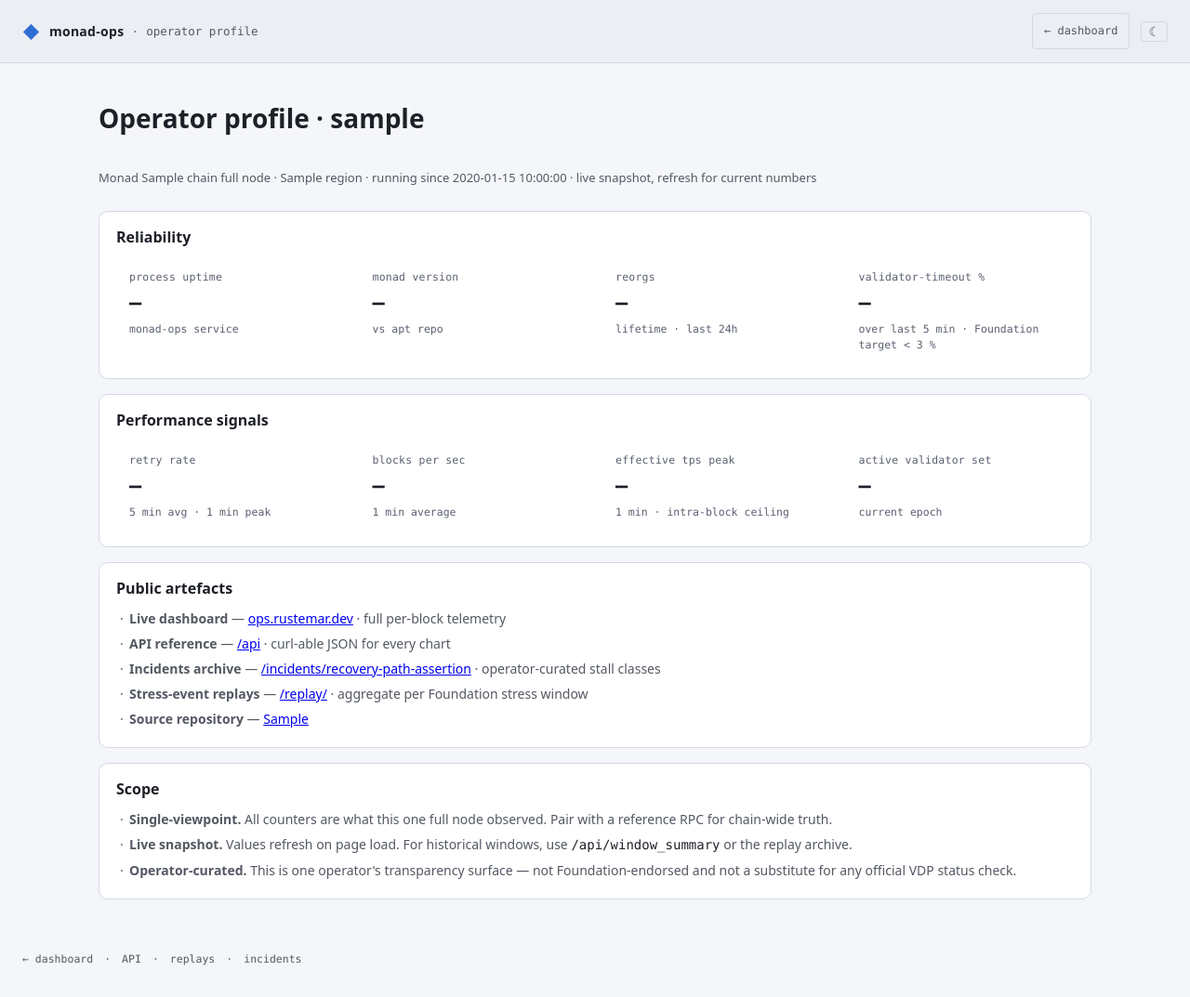
After one commit to rustemar/monad-ops, a Python web app: template monad_ops/dashboard/templates/profile/operator.html in a window 1280 px wide. The commit adds this page. Shown: the whole page at 93% size. Run offline with Jinja, Linux system fonts and the light colour scheme; the template is opened without the code that fills it: most values are stand-ins (such as "Sample title", 1, 10 or a date in 2020).

Commit message:
ops: add operator-readiness profile page at /profile/<handle>
Public transparency surface aggregating uptime, monad-version compliance, reorg counts, validator-timeout %, retry profile and active-set position from existing endpoints — one URL per operator, gated by the [operator] config block, 404s on unknown handles.

```diff
--- a/monad_ops/dashboard/static/app.css
+++ b/monad_ops/dashboard/static/app.css
@@ -287,6 +287,30 @@ main { max-width: 1280px; margin: 0 auto; padding: 24px; }
 .version-row:hover, .version-row:focus { background: var(--surface-hover, rgba(255,255,255,0.03)); }
 a.version-row { text-decoration: none; color: var(--text-dim); }
 a.version-row:hover, a.version-row:focus { color: var(--text-dim); text-decoration: none; }
+
+.profile-grid {
+    display: grid; gap: 16px;
+    grid-template-columns: repeat(auto-fit, minmax(180px, 1fr));
+    margin-top: 8px;
+}
+.profile-cell {
+    padding: 12px 14px;
+    border-radius: 8px;
+    background: var(--surface-hover, rgba(255,255,255,0.03));
+    display: flex; flex-direction: column; gap: 4px;
+}
+.profile-label {
+    font-family: var(--mono); font-size: 11.5px;
+    color: var(--text-faint); text-transform: lowercase;
+    letter-spacing: 0.02em;
+}
+.profile-val {
+    font-family: var(--mono); font-size: 22px; font-weight: 600;
+    color: var(--text); font-variant-numeric: tabular-nums;
+}
+.profile-sub {
+    font-family: var(--mono); font-size: 11.5px; color: var(--text-faint);
+}
 .version-line {
     color: var(--text); font-variant-numeric: tabular-nums;
     letter-spacing: 0.01em;
--- /dev/null
+++ b/monad_ops/dashboard/static/profile.js
@@ -0,0 +1,123 @@
+// Operator-readiness profile renderer.
+//
+// One-shot fetch on page load + periodic refresh — pulls /api/state,
+// /api/version and /api/validator_set, fills the profile cards. No
+// charts here on purpose; the dashboard is the deep-dive surface,
+// /profile is the at-a-glance summary a reviewer can skim in 30s.
+
+const PROFILE_REFRESH_MS = 30000;
+
+function profileSetText(id, value, subId, subText) {
+    const el = document.getElementById(id);
+    if (el) el.textContent = value;
+    if (subId && subText !== undefined) {
+        const sub = document.getElementById(subId);
+        if (sub) sub.textContent = subText;
+    }
+}
+
+function profileFmtInt(n) {
+    if (n == null || !isFinite(n)) return "—";
+    return Math.round(n).toLocaleString("en-US");
+}
+
+function profileFmtPct(n, digits = 2) {
+    if (n == null || !isFinite(n)) return "—";
+    return `${Number(n).toFixed(digits)} %`;
+}
+
+function profileFmtUptime(sec) {
+    if (sec == null || !isFinite(sec)) return "—";
+    const s = Math.max(0, Math.floor(sec));
+    const d = Math.floor(s / 86400);
+    const h = Math.floor((s % 86400) / 3600);
+    const m = Math.floor((s % 3600) / 60);
+    if (d > 0) return `${d}d ${h}h`;
+    if (h > 0) return `${h}h ${m}m`;
+    return `${m}m`;
+}
+
+function profileFmtCompact(n) {
+    if (n == null || !isFinite(n)) return "—";
+    const v = Number(n);
+    if (v >= 1_000_000_000) return (v / 1_000_000_000).toFixed(2).replace(/\.?0+$/, "") + "B";
+    if (v >= 1_000_000)     return (v / 1_000_000).toFixed(2).replace(/\.?0+$/, "") + "M";
+    if (v >= 1_000)         return (v / 1_000).toFixed(2).replace(/\.?0+$/, "") + "K";
+    return String(Math.round(v));
+}
+
+function profileMonFromWei(weiStr) {
+    if (weiStr == null) return null;
+    try {
+        const w = BigInt(String(weiStr));
+        return Number(w / (10n ** 18n));
+    } catch (_) {
+        return null;
+    }
+}
+
+async function profileLoad() {
+    let state = null, version = null, valset = null;
+    try {
+        const [sr, vr, kr] = await Promise.all([
+            fetch("/api/state"),
+            fetch("/api/version"),
+            fetch("/api/validator_set"),
+        ]);
+        if (sr.ok) state = await sr.json();
+        if (vr.ok) version = await vr.json();
+        if (kr.ok) valset = await kr.json();
+    } catch (e) { /* surface as dashes; better than half-populated */ }
+
+    // Reliability row.
+    if (state) {
+        profileSetText("prof-uptime", profileFmtUptime(state.uptime_sec));
+        const reorgsTotal = state.reorg_count ?? 0;
+        const reorgs24h = state.recent_reorgs_24h ?? 0;
+        profileSetText(
+            "prof-reorgs",
+            `${profileFmtInt(reorgsTotal)} / ${profileFmtInt(reorgs24h)}`,
+            "prof-reorgs-sub",
+            `lifetime · last 24 h`
+        );
+        const vtp = state.consensus && state.consensus.validator_timeout_pct_5m;
+        profileSetText("prof-vtp", profileFmtPct(vtp));
+        // Performance row.
+        profileSetText("prof-rtp",
+            `${profileFmtPct(state.rtp_avg_5m, 1)} / ${profileFmtPct(state.rtp_max_1m, 1)}`);
+        profileSetText("prof-bps",
+            state.blocks_per_sec_1m != null
+                ? Number(state.blocks_per_sec_1m).toFixed(2) : "—");
+        profileSetText("prof-tps", profileFmtCompact(state.tps_effective_peak_1m));
+    }
+
+    if (version) {
+        if (version.status === "up_to_date") {
+            profileSetText("prof-version", version.installed || "—",
+                "prof-version-sub", `matches latest stable in repo`);
+        } else if (version.status === "update_available") {
+            profileSetText("prof-version",
+                `${version.installed || "?"} → ${version.latest || "?"}`,
+                "prof-version-sub", `update available`);
+        } else {
+            profileSetText("prof-version", version.installed || "—",
+                "prof-version-sub", version.error || "checking apt repo");
+        }
+    }
+
+    if (valset && valset.status === "ok") {
+        const cap = valset.active_valset_cap || 200;
+        const floorMon = profileMonFromWei(valset.lowest_active_stake_wei);
+        const floorTxt = floorMon != null ? ` · ${profileFmtCompact(floorMon)} MON floor` : "";
+        profileSetText("prof-valset",
+            `${valset.consensus_count ?? "?"} / ${cap}`,
+            "prof-valset-sub",
+            `epoch ${valset.epoch ?? "?"}${floorTxt}`);
+    } else if (valset) {
+        profileSetText("prof-valset", "—", "prof-valset-sub",
+            valset.error || "snapshot probe has not produced a result yet");
+    }
+}
+
+profileLoad();
+setInterval(profileLoad, PROFILE_REFRESH_MS);
--- /dev/null
+++ b/monad_ops/dashboard/templates/profile/operator.html
@@ -0,0 +1,140 @@
+<!doctype html>
+<html lang="en">
+<head>
+    <script src="/static/theme.js?v={{ asset_version }}"></script>
+    <meta charset="utf-8">
+    <meta name="viewport" content="width=device-width, initial-scale=1">
+    <title>monad-ops · operator profile · {{ operator.handle }}</title>
+    <meta name="description" content="Operator-readiness profile — uptime, version compliance, reorg counts, validator-timeout %, base-fee response, and public artefacts for a Monad {{ operator.chain }} full node.">
+    <meta name="theme-color" content="#0f1115" media="(prefers-color-scheme: dark)">
+    <meta name="theme-color" content="#f4f6fa" media="(prefers-color-scheme: light)">
+    <link rel="canonical" href="https://ops.rustemar.dev/profile/{{ operator.handle }}">
+    <meta property="og:type" content="profile">
+    <meta property="og:url" content="https://ops.rustemar.dev/profile/{{ operator.handle }}">
+    <meta property="og:title" content="Operator profile · {{ operator.handle }} · monad-ops">
+    <meta property="og:description" content="Live readiness snapshot for a Monad {{ operator.chain }} full node operator.">
+    <meta property="og:image" content="https://ops.rustemar.dev/static/og.png">
+    <meta property="og:image:width" content="1200">
+    <meta property="og:image:height" content="630">
+    <meta name="twitter:card" content="summary_large_image">
+    <meta name="twitter:title" content="Operator profile · {{ operator.handle }}">
+    <meta name="twitter:image" content="https://ops.rustemar.dev/static/og.png">
+    <link rel="icon" type="image/svg+xml" href="/static/favicon.svg?v={{ asset_version }}">
+    <link rel="manifest" href="/manifest.json">
+    <link rel="stylesheet" href="/static/app.css?v={{ asset_version }}">
+</head>
+<body>
+    <header class="top">
+        <div class="top-inner">
+            <div class="brand">
+                <a href="/" class="brand-link">
+                    <span class="logo">◆</span>
+                    <span class="name">monad-ops</span>
+                </a>
+                <span class="sep">·</span>
+                <span class="node">operator profile</span>
+            </div>
+            <div class="nav-links">
+                <a href="/">← dashboard</a>
+                <button class="theme-toggle" id="theme-toggle" title="toggle light/dark theme" aria-label="toggle theme">☀</button>
+            </div>
+        </div>
+    </header>
+
+    <main class="api-docs">
+        <h1>Operator profile · {{ operator.handle }}</h1>
+        <p class="hint-404">
+            Monad {{ operator.chain }} full node ·
+            {% if operator.region %}{{ operator.region }} · {% endif %}
+            {% if operator.since_date %}running since {{ operator.since_date }} ·{% endif %}
+            live snapshot, refresh for current numbers
+        </p>
+
+        <section class="card">
+            <h2>Reliability</h2>
+            <div class="profile-grid">
+                <div class="profile-cell">
+                    <div class="profile-label">process uptime</div>
+                    <div class="profile-val" id="prof-uptime">—</div>
+                    <div class="profile-sub" id="prof-uptime-sub">monad-ops service</div>
+                </div>
+                <div class="profile-cell">
+                    <div class="profile-label">monad version</div>
+                    <div class="profile-val" id="prof-version">—</div>
+                    <div class="profile-sub" id="prof-version-sub">vs apt repo</div>
+                </div>
+                <div class="profile-cell">
+                    <div class="profile-label">reorgs</div>
+                    <div class="profile-val" id="prof-reorgs">—</div>
+                    <div class="profile-sub" id="prof-reorgs-sub">lifetime · last 24h</div>
+                </div>
+                <div class="profile-cell">
+                    <div class="profile-label">validator-timeout %</div>
+                    <div class="profile-val" id="prof-vtp">—</div>
+                    <div class="profile-sub">over last 5 min · Foundation target &lt; 3 %</div>
+                </div>
+            </div>
+        </section>
+
+        <section class="card">
+            <h2>Performance signals</h2>
+            <div class="profile-grid">
+                <div class="profile-cell">
+                    <div class="profile-label">retry rate</div>
+                    <div class="profile-val" id="prof-rtp">—</div>
+                    <div class="profile-sub">5 min avg · 1 min peak</div>
+                </div>
+                <div class="profile-cell">
+                    <div class="profile-label">blocks per sec</div>
+                    <div class="profile-val" id="prof-bps">—</div>
+                    <div class="profile-sub">1 min average</div>
+                </div>
+                <div class="profile-cell">
+                    <div class="profile-label">effective TPS peak</div>
+                    <div class="profile-val" id="prof-tps">—</div>
+                    <div class="profile-sub">1 min · intra-block ceiling</div>
+                </div>
+                <div class="profile-cell">
+                    <div class="profile-label">active validator set</div>
+                    <div class="profile-val" id="prof-valset">—</div>
+                    <div class="profile-sub" id="prof-valset-sub">current epoch</div>
+                </div>
+            </div>
+        </section>
+
+        <section class="card">
+            <h2>Public artefacts</h2>
+            <ul class="api-notes">
+                <li><strong>Live dashboard</strong> — <a href="/">ops.rustemar.dev</a> · full per-block telemetry</li>
+                <li><strong>API reference</strong> — <a href="/api">/api</a> · curl-able JSON for every chart</li>
+                <li><strong>Incidents archive</strong> — <a href="/incidents/recovery-path-assertion">/incidents/recovery-path-assertion</a> · operator-curated stall classes</li>
+                <li><strong>Stress-event replays</strong> — <a href="/replay/">/replay/</a> · aggregate per Foundation stress window</li>
+                {% if operator.public_repo %}
+                <li><strong>Source repository</strong> — <a href="{{ operator.public_repo }}" target="_blank" rel="noopener noreferrer">{{ operator.public_repo }}</a></li>
+                {% endif %}
+            </ul>
+        </section>
+
+        <section class="card">
+            <h2>Scope</h2>
+            <ul class="api-notes">
+                <li><strong>Single-viewpoint.</strong> All counters are what this one full node observed. Pair with a reference RPC for chain-wide truth.</li>
+                <li><strong>Live snapshot.</strong> Values refresh on page load. For historical windows, use <code>/api/window_summary</code> or the replay archive.</li>
+                <li><strong>Operator-curated.</strong> This is one operator's transparency surface — not Foundation-endorsed and not a substitute for any official VDP status check.</li>
+            </ul>
+        </section>
+    </main>
+
+    <footer class="bot">
+        <a href="/" class="footlink">← dashboard</a>
+        <span class="sep">·</span>
+        <a href="/api" class="footlink">API</a>
+        <span class="sep">·</span>
+        <a href="/replay/" class="footlink">replays</a>
+        <span class="sep">·</span>
+        <a href="/incidents/recovery-path-assertion" class="footlink">incidents</a>
+    </footer>
+
+    <script src="/static/profile.js?v={{ asset_version }}" defer></script>
+</body>
+</html>
```
Also changed, not shown: config.example.toml (+12 -0 lines), monad_ops/api/app.py (+14 -0 lines), monad_ops/config.py (+23 -0 lines), tests/test_api_shapes.py (+55 -0 lines).
